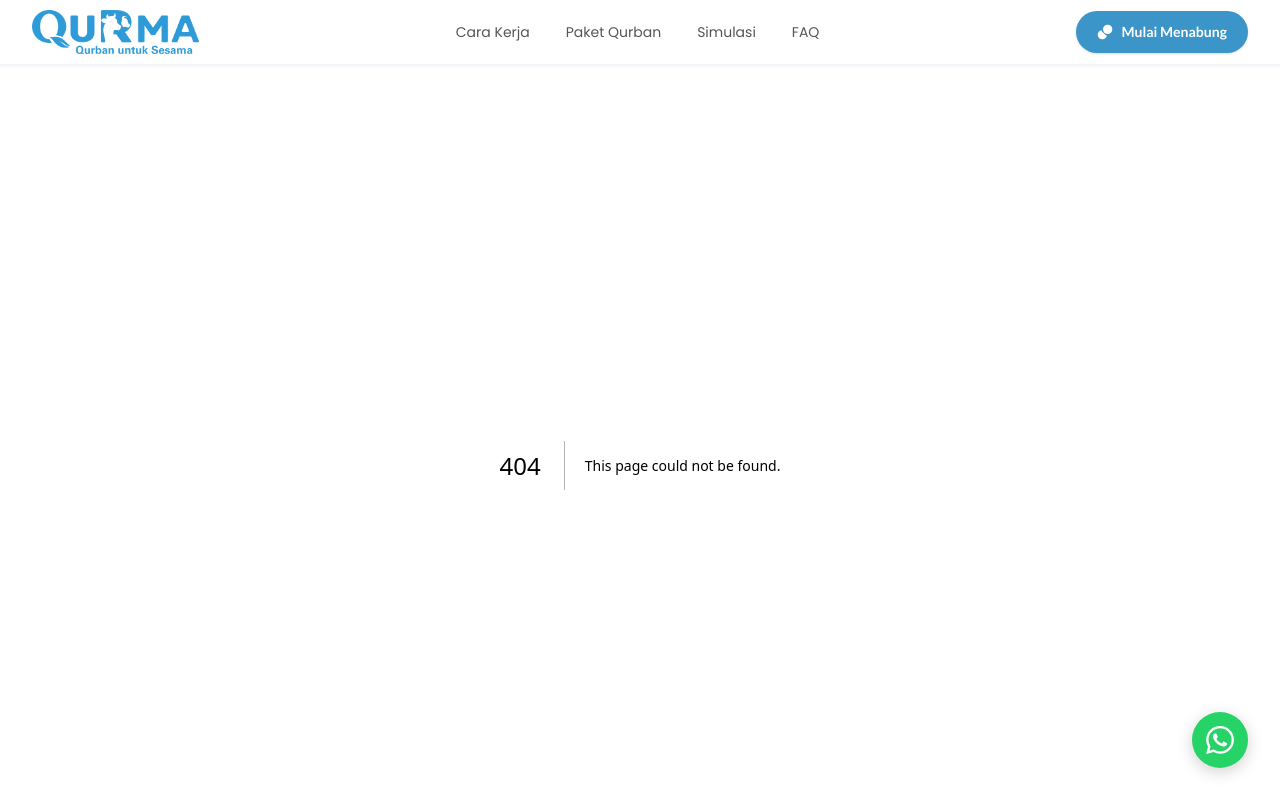
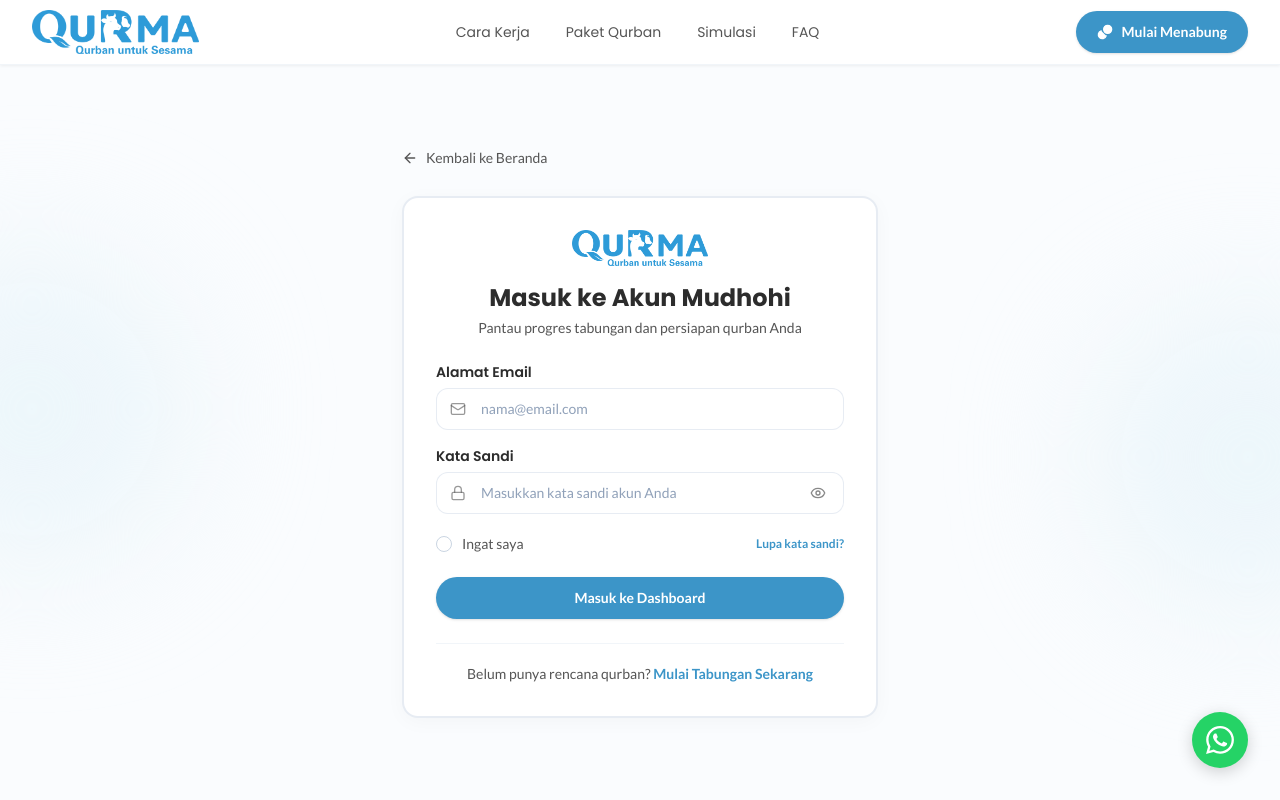
Before and after one commit to Jalan-Langit-Foundation/qurma-frontend, a Next.js app: page /login in a window 1280 px wide. Before the commit this address had no page. Shown: the top 800 px of the page. Built offline with nearby package versions, Linux system fonts and the light colour scheme.

Commit message:
feat(auth): implement simple login page with reusable components and API integration

```diff
--- /dev/null
+++ b/app/login/page.tsx
@@ -0,0 +1,197 @@
+"use client";
+
+import * as React from "react";
+import Link from "next/link";
+import Image from "next/image";
+import { useRouter } from "next/navigation";
+import { Mail, ArrowLeft } from "lucide-react";
+import {
+  Container,
+  Card,
+  Input,
+  PasswordInput,
+  Checkbox,
+  Button,
+  FormAlert,
+} from "@/components/ui";
+import { login, ApiClientError } from "@/lib/api";
+
+export default function LoginPage() {
+  const router = useRouter();
+
+  const [email, setEmail] = React.useState("");
+  const [password, setPassword] = React.useState("");
+  const [rememberMe, setRememberMe] = React.useState(false);
+
+  const [isLoading, setIsLoading] = React.useState(false);
+  const [errorMessage, setErrorMessage] = React.useState<string | null>(null);
+  const [fieldErrors, setFieldErrors] = React.useState<Record<string, string[]>>({});
+
+  const handleSubmit = async (e: React.FormEvent<HTMLFormElement>) => {
+    e.preventDefault();
+    setErrorMessage(null);
+    setFieldErrors({});
+
+    // Validasi sederhana sisi klien
+    if (!email.trim()) {
+      setFieldErrors((prev) => ({ ...prev, email: ["Alamat email wajib diisi."] }));
+      return;
+    }
+    if (!password) {
+      setFieldErrors((prev) => ({ ...prev, password: ["Kata sandi wajib diisi."] }));
+      return;
+    }
+
+    try {
+      setIsLoading(true);
+      const res = await login({ email: email.trim(), password });
+
+      // Berhasil login -> redirect ke dashboard mudhohi
+      if (res?.token) {
+        router.push("/dashboard");
+      }
+    } catch (err) {
+      if (err instanceof ApiClientError) {
+        setErrorMessage(err.message || "Email atau kata sandi tidak sesuai.");
+        if (err.errors) {
+          setFieldErrors(err.errors);
+        }
+      } else {
+        setErrorMessage("Terjadi kendala jaringan. Silakan coba beberapa saat lagi.");
+      }
+    } finally {
+      setIsLoading(false);
+    }
+  };
+
+  return (
+    <div className="min-h-[calc(100vh-4rem)] flex flex-col justify-center py-12 sm:py-16 bg-[#FAFCFE] relative overflow-hidden">
+      {/* Decorative Soft Ambient Background */}
+      <div className="absolute top-1/4 -left-32 w-80 h-80 bg-[#EAF5FB]/80 rounded-full blur-3xl pointer-events-none -z-0" />
+      <div className="absolute bottom-1/4 -right-32 w-80 h-80 bg-[#EAF5FB]/80 rounded-full blur-3xl pointer-events-none -z-0" />
+
+      <Container size="sm" className="relative z-10">
+        {/* Tombol Kembali ke Beranda */}
+        <div className="mb-6">
+          <Link
+            href="/"
+            className="inline-flex items-center gap-2 text-xs sm:text-sm font-medium text-[#555555] hover:text-[#3C95C8] transition-colors"
+          >
+            <ArrowLeft className="w-4 h-4" />
+            Kembali ke Beranda
+          </Link>
+        </div>
+
+        {/* Card Formulir Login Sederhana */}
+        <Card
+          variant="outline"
+          className="border-slate-200/80 shadow-[0_4px_20px_rgba(0,0,0,0.03)] bg-white p-6 sm:p-8 rounded-2xl"
+        >
+          {/* Header Card */}
+          <div className="flex flex-col items-center text-center mb-6">
+            <Link href="/" className="mb-4 inline-block">
+              <Image
+                src="/images/brand/logo-biru.png"
+                alt="Logo QURMA"
+                width={150}
+                height={40}
+                className="h-9 w-auto object-contain"
+                priority
+              />
+            </Link>
+            <h1 className="text-xl sm:text-2xl font-bold text-[#2C2C2C] font-['Poppins',sans-serif]">
+              Masuk ke Akun Mudhohi
+            </h1>
+            <p className="text-xs sm:text-sm text-[#555555] mt-1 font-['Lato',sans-serif]">
+              Pantau progres tabungan dan persiapan qurban Anda
+            </p>
+          </div>
+
+          {/* Alert Notifikasi Error dari API jika ada */}
+          {errorMessage && (
+            <div className="mb-5">
+              <FormAlert
+                variant="error"
+                message={errorMessage}
+                onDismiss={() => setErrorMessage(null)}
+              />
+            </div>
+          )}
+
+          {/* Form Login */}
+          <form onSubmit={handleSubmit} className="space-y-4">
+            {/* Input Email */}
+            <Input
+              id="login-email"
+              type="email"
+              label="Alamat Email"
+              placeholder="nama@email.com"
+              value={email}
+              onChange={(e) => setEmail(e.target.value)}
+              disabled={isLoading}
+              leftIcon={<Mail className="w-4 h-4 text-[#555555]/60" />}
+              error={fieldErrors.email?.[0]}
+              autoComplete="email"
+            />
+
+            {/* Input Password dengan Toggle Mata */}
+            <PasswordInput
+              id="login-password"
+              label="Kata Sandi"
+              placeholder="Masukkan kata sandi akun Anda"
+              value={password}
+              onChange={(e) => setPassword(e.target.value)}
+              disabled={isLoading}
+              error={fieldErrors.password?.[0]}
+              autoComplete="current-password"
+            />
+
+            {/* Opsi Ingat Saya & Lupa Password */}
+            <div className="flex items-center justify-between pt-1">
+              <Checkbox
+                id="remember-me"
+                checked={rememberMe}
+                onChange={(e) => setRememberMe(e.target.checked)}
+                label="Ingat saya"
+                disabled={isLoading}
+              />
+
+              <Link
+                href="/lupa-password"
+                className="text-xs font-semibold text-[#3C95C8] hover:underline"
+              >
+                Lupa kata sandi?
+              </Link>
+            </div>
+
+            {/* Tombol Submit */}
+            <div className="pt-2">
+              <Button
+                type="submit"
+                variant="primary"
+                size="md"
+                className="w-full justify-center shadow-sm hover:shadow"
+                isLoading={isLoading}
+              >
+                Masuk ke Dashboard
+              </Button>
+            </div>
+          </form>
+
+          {/* Footer Card: Registrasi Link */}
+          <div className="mt-6 pt-5 border-t border-slate-100 text-center">
+            <p className="text-xs sm:text-sm text-[#555555]">
+              Belum punya rencana qurban?{" "}
+              <Link
+                href="/registrasi"
+                className="font-semibold text-[#3C95C8] hover:underline"
+              >
+                Mulai Tabungan Sekarang
+              </Link>
+            </p>
+          </div>
+        </Card>
+      </Container>
+    </div>
+  );
+}
```
